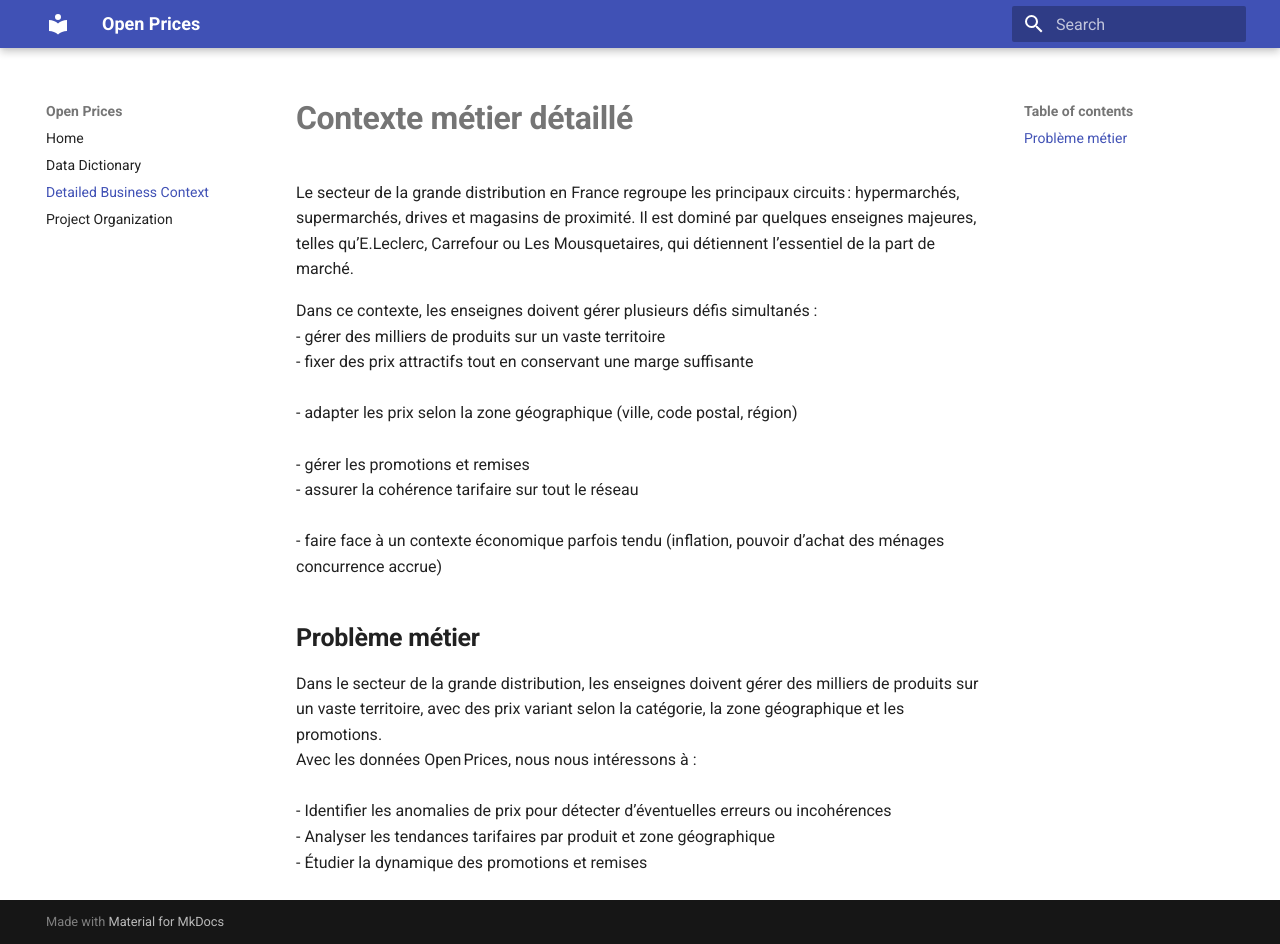
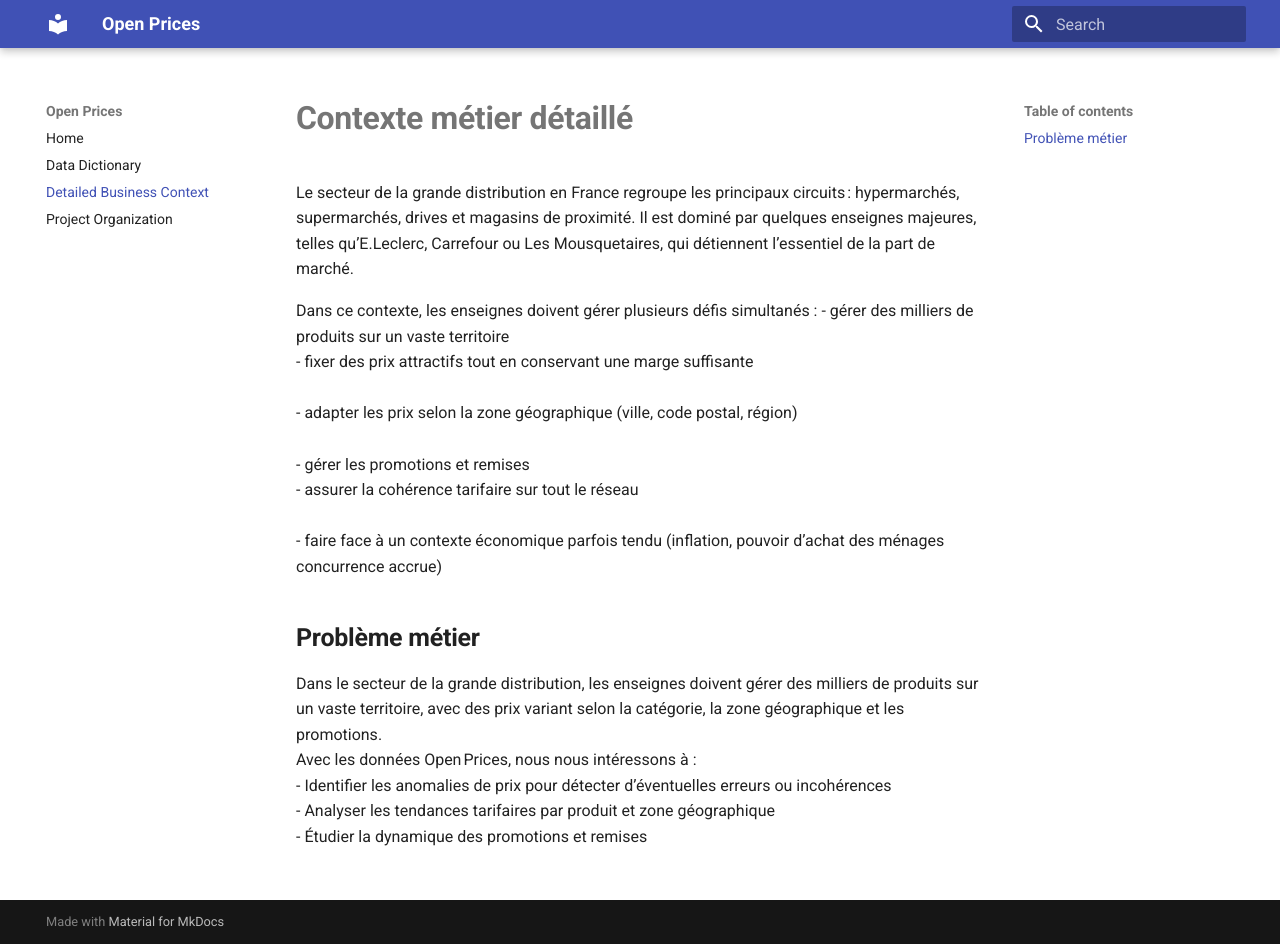
Before and after one commit to Ornellah/open_prices, an MkDocs documentation site: the page built from docs/detailed_business_context.md, in a window 1280 px wide and 944 px high. Built offline with MkDocs 1.6.1 and Material for MkDocs 9.7.7, drawn with Linux system fonts in a browser that asks for light colours.

```diff
--- a/docs/detailed_business_context.md
+++ b/docs/detailed_business_context.md
@@ -2,19 +2,19 @@
 
 Le secteur de la grande distribution en France regroupe les principaux circuits : hypermarchés, supermarchés, drives et magasins de proximité. Il est dominé par quelques enseignes majeures, telles qu’E.Leclerc, Carrefour ou Les Mousquetaires, qui détiennent l’essentiel de la part de marché.
 
-Dans ce contexte, les enseignes doivent gérer plusieurs défis simultanés : <br>
-- gérer des milliers de produits sur un vaste territoire   <br>
-- fixer des prix attractifs tout en conservant une marge suffisante  <br>
+Dans ce contexte, les enseignes doivent gérer plusieurs défis simultanés :
+- gérer des milliers de produits sur un vaste territoire <br>
+- fixer des prix attractifs tout en conservant une marge suffisante <br>
 - adapter les prix selon la zone géographique (ville, code postal, région) <br>
-- gérer les promotions et remises   <br>
+- gérer les promotions et remises <br>
 - assurer la cohérence tarifaire sur tout le réseau <br>
-- faire face à un contexte économique parfois tendu (inflation, pouvoir d’achat des ménages concurrence accrue)   <br>
+- faire face à un contexte économique parfois tendu (inflation, pouvoir d’achat des ménages concurrence accrue)  <br>
 
 
 ## **Problème métier**
 
 Dans le secteur de la grande distribution, les enseignes doivent gérer des milliers de produits sur un vaste territoire, avec des prix variant selon la catégorie, la zone géographique et les promotions.
-Avec les données Open Prices, nous nous intéressons à :  <br>
-- Identifier les anomalies de prix pour détecter d’éventuelles erreurs ou incohérences  <br>
-- Analyser les tendances tarifaires par produit et zone géographique    <br>
-- Étudier la dynamique des promotions et remises   <br>
+Avec les données Open Prices, nous nous intéressons à :
+- Identifier les anomalies de prix pour détecter d’éventuelles erreurs ou incohérences <br>
+- Analyser les tendances tarifaires par produit et zone géographique <br>
+- Étudier la dynamique des promotions et remises <br>
```
